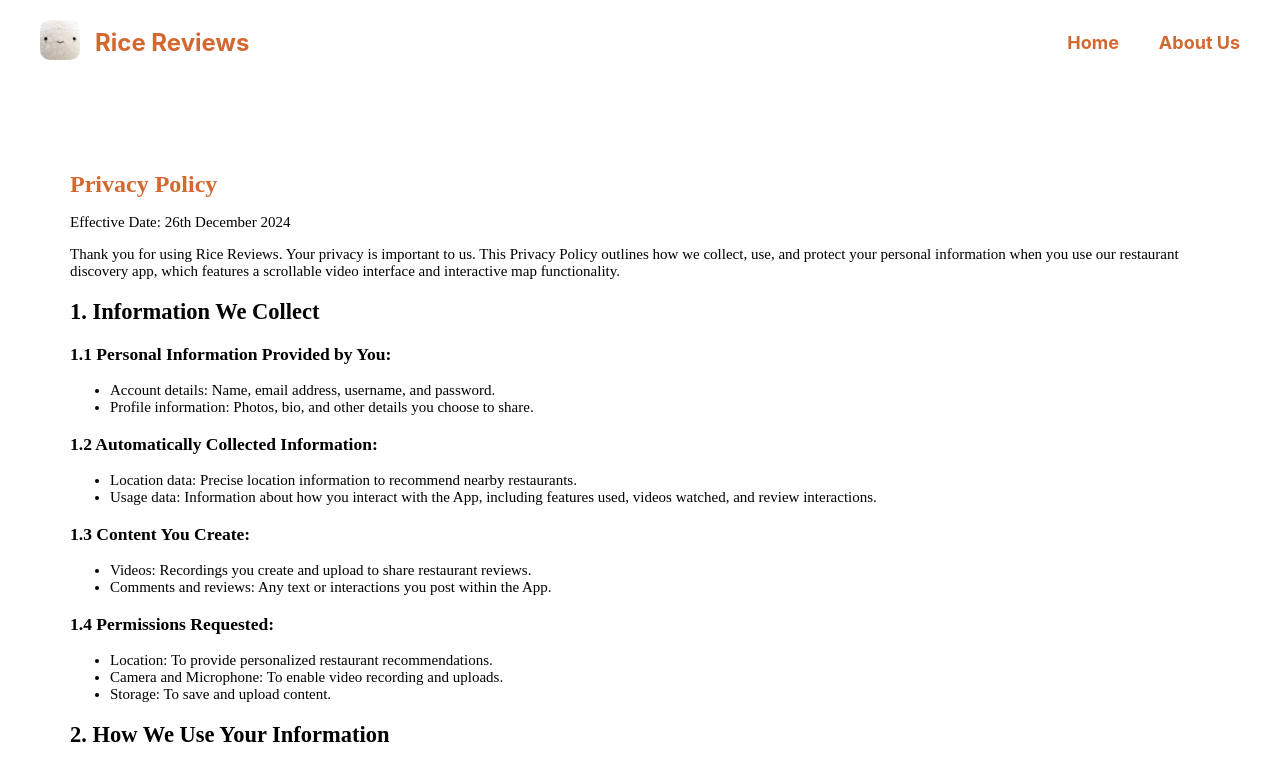
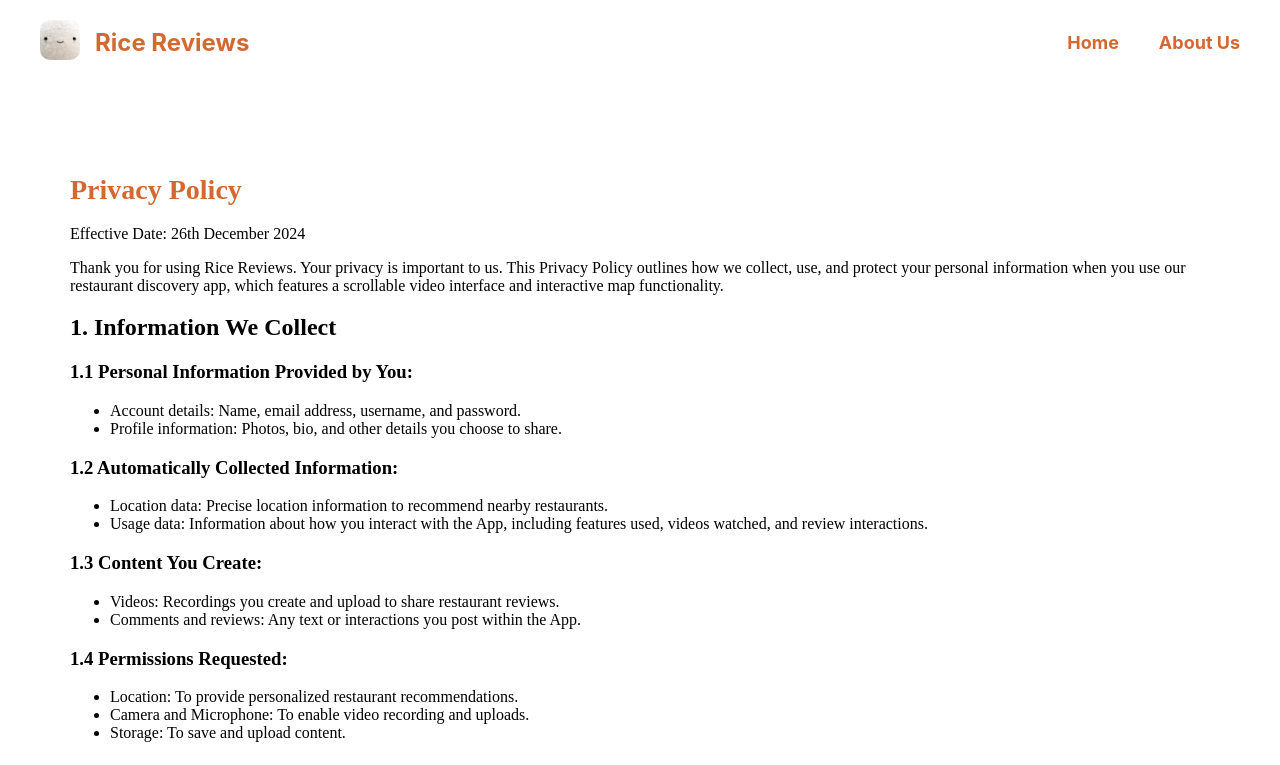
Before and after one commit to FarishLoy/rice-reviews, a React (Create React App) app: page /privacy-policy in a window 1280 px wide. Shown: the top 765 px of the page. Built offline with nearby package versions, Linux system fonts and the light colour scheme.

Commit message:
refactor privacy policy page

```diff
--- a/src/components/PrivacyPolicy.jsx
+++ b/src/components/PrivacyPolicy.jsx
@@ -4,23 +4,18 @@ import '../styles/PrivacyPolicy.css';
 const PrivacyPolicy = () => {
   return (
     <div className="privacy-container">
-      <h1 style={{ color: '#D36931', textAlign: 'left', fontSize: '24px' }}>
-        Privacy Policy
-      </h1>
-      <p style={{ textAlign: 'left', color: 'black', fontSize: '15px' }}>
-        Effective Date: 26th December 2024
-        <p style={{ textAlign: 'left', color: 'black', fontSize: '15px' }}>
-          Thank you for using Rice Reviews. Your privacy is important to us.
-          This Privacy Policy outlines how we collect, use, and protect your
-          personal information when you use our restaurant discovery app, which
-          features a scrollable video interface and interactive map
-          functionality.
+      <h1>Privacy Policy</h1>
+      <p>Effective Date: 26th December 2024</p>
+      <p>
+        Thank you for using Rice Reviews. Your privacy is important to us. This
+        Privacy Policy outlines how we collect, use, and protect your personal
+        information when you use our restaurant discovery app, which features a
+        scrollable video interface and interactive map functionality.
+      </p>
       <h2>1. Information We Collect</h2>
       <h3>1.1 Personal Information Provided by You:</h3>
       <ul>
-            <li>
-              Account details: Name, email address, username, and password.
-            </li>
+        <li>Account details: Name, email address, username, and password.</li>
         <li>
           Profile information: Photos, bio, and other details you choose to
           share.
@@ -33,15 +28,14 @@ const PrivacyPolicy = () => {
           restaurants.
         </li>
         <li>
-              Usage data: Information about how you interact with the App,
-              including features used, videos watched, and review interactions.
+          Usage data: Information about how you interact with the App, including
+          features used, videos watched, and review interactions.
         </li>
       </ul>
       <h3>1.3 Content You Create:</h3>
       <ul>
         <li>
-              Videos: Recordings you create and upload to share restaurant
-              reviews.
+          Videos: Recordings you create and upload to share restaurant reviews.
         </li>
         <li>
           Comments and reviews: Any text or interactions you post within the
@@ -50,38 +44,32 @@ const PrivacyPolicy = () => {
       </ul>
       <h3>1.4 Permissions Requested:</h3>
       <ul>
-            <li>
-              Location: To provide personalized restaurant recommendations.
-            </li>
-            <li>
-              Camera and Microphone: To enable video recording and uploads.
-            </li>
+        <li>Location: To provide personalized restaurant recommendations.</li>
+        <li>Camera and Microphone: To enable video recording and uploads.</li>
         <li>Storage: To save and upload content.</li>
       </ul>
       <h2>2. How We Use Your Information</h2>
       <ul>
         <li>Provide and improve the App's features and functionality.</li>
-            <li>
-              Recommend restaurants based on your location and preferences.
-            </li>
+        <li>Recommend restaurants based on your location and preferences.</li>
         <li>
           Build and display user profiles to allow others to follow your
           activity and recommendations.
         </li>
         <li>
-              Send notifications, updates, and marketing communications (with
-              your consent).
+          Send notifications, updates, and marketing communications (with your
+          consent).
         </li>
       </ul>
       <h2>3. Sharing Your Information</h2>
       <ul>
         <li>
-              With Other Users: Profile information, reviews, and videos you
-              upload will be visible to other users.
+          With Other Users: Profile information, reviews, and videos you upload
+          will be visible to other users.
         </li>
         <li>
-              With Service Providers: Trusted third parties that assist in
-              operating the App (e.g., hosting, analytics).
+          With Service Providers: Trusted third parties that assist in operating
+          the App (e.g., hosting, analytics).
         </li>
         <li>
           As Required by Law: To comply with legal obligations or respond to
@@ -95,13 +83,13 @@ const PrivacyPolicy = () => {
       </p>
       <h2>5. Data Security</h2>
       <p>
-            We implement reasonable security measures to protect your
-            information from unauthorized access, loss, or misuse.
+        We implement reasonable security measures to protect your information
+        from unauthorized access, loss, or misuse.
       </p>
       <h2>6. Children's Privacy</h2>
       <p>
-            The App is not intended for use by individuals under the age of 13.
-            We do not knowingly collect personal information from children.
+        The App is not intended for use by individuals under the age of 13. We
+        do not knowingly collect personal information from children.
       </p>
       <h2>7. Changes to This Privacy Policy</h2>
       <p>
@@ -116,8 +104,6 @@ const PrivacyPolicy = () => {
         [Insert Address] <br />
         [Insert Contact Email]
       </p>
-        </p>
-      </p>
     </div>
   );
 };
--- a/src/styles/PrivacyPolicy.css
+++ b/src/styles/PrivacyPolicy.css
@@ -2,11 +2,25 @@
   padding: 40px;
   margin: 30px;
   font-family: 'Arial, sans-serif';
+  text-align: left;
+}
+
+.privacy-container h1 {
+  font-size: 28px;
+  color: #d36931;
+  font-weight: bold;
+  text-align: left;
+}
+
+.privacy-container h2 {
+  font-size: 24px;
 }
 
 @media screen and (max-width: 768px) {
   .privacy-container {
-    padding: 15px;
-    margin: 10px;
+    padding: 10px 15px;
+    margin: 0px 0px 0px 0px;
+    text-align: left;
+    font-family: 'Arial, sans-serif';
   }
 }
```
Lines whose indentation alone changed are shown as unchanged.
